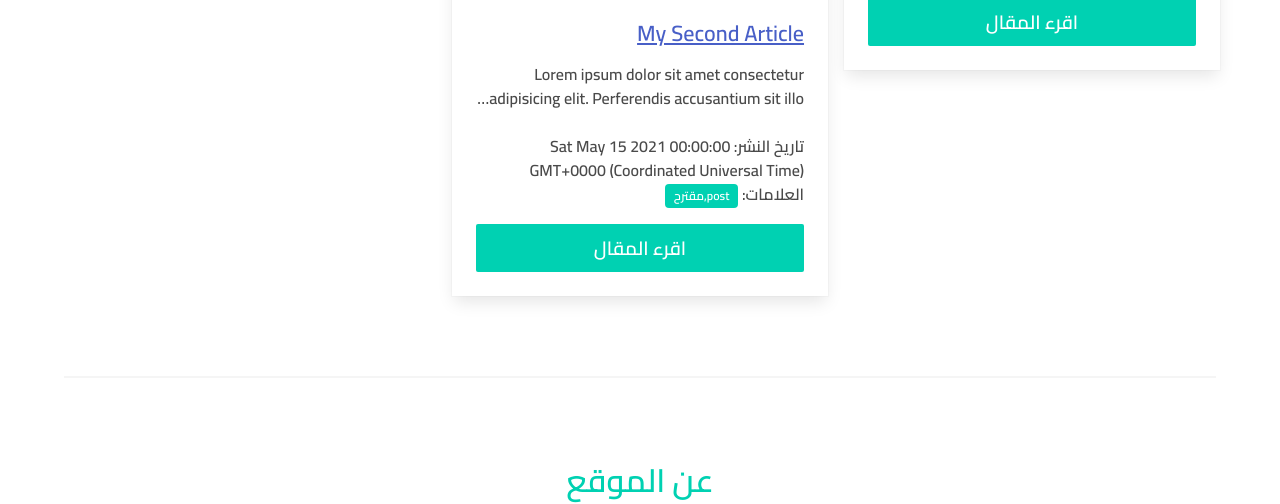
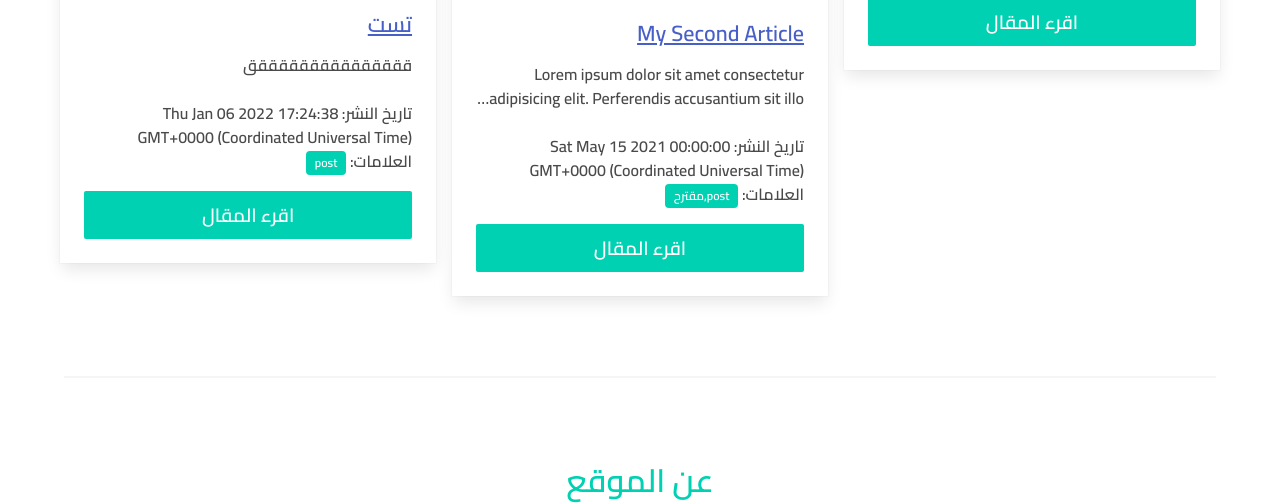
Before and after one commit to Hamza-business/MeoTest, an Eleventy site: page src/blog.njk in a window 1280 px wide. Shown: the part 885-1389 px from the top of the page. Built offline with nearby package versions, Linux system fonts and the light colour scheme; Eleventy itself is replaced by a stand-in of ours; files that its build step writes are made by us from their sources.

Commit message:
Update Blog “2022-01-06-تست”

```diff
--- a/src/blog/2022-01-06-تست.md
+++ b/src/blog/2022-01-06-تست.md
@@ -5,7 +5,7 @@ date: 2022-01-06T17:24:38.297Z
 image: /assets/images/logo.png
 imageAlt: ققققققققققققق
 tags:
-  - article
+  - post
 ---
 ثققثبثفقثفقثقثف
 
```
